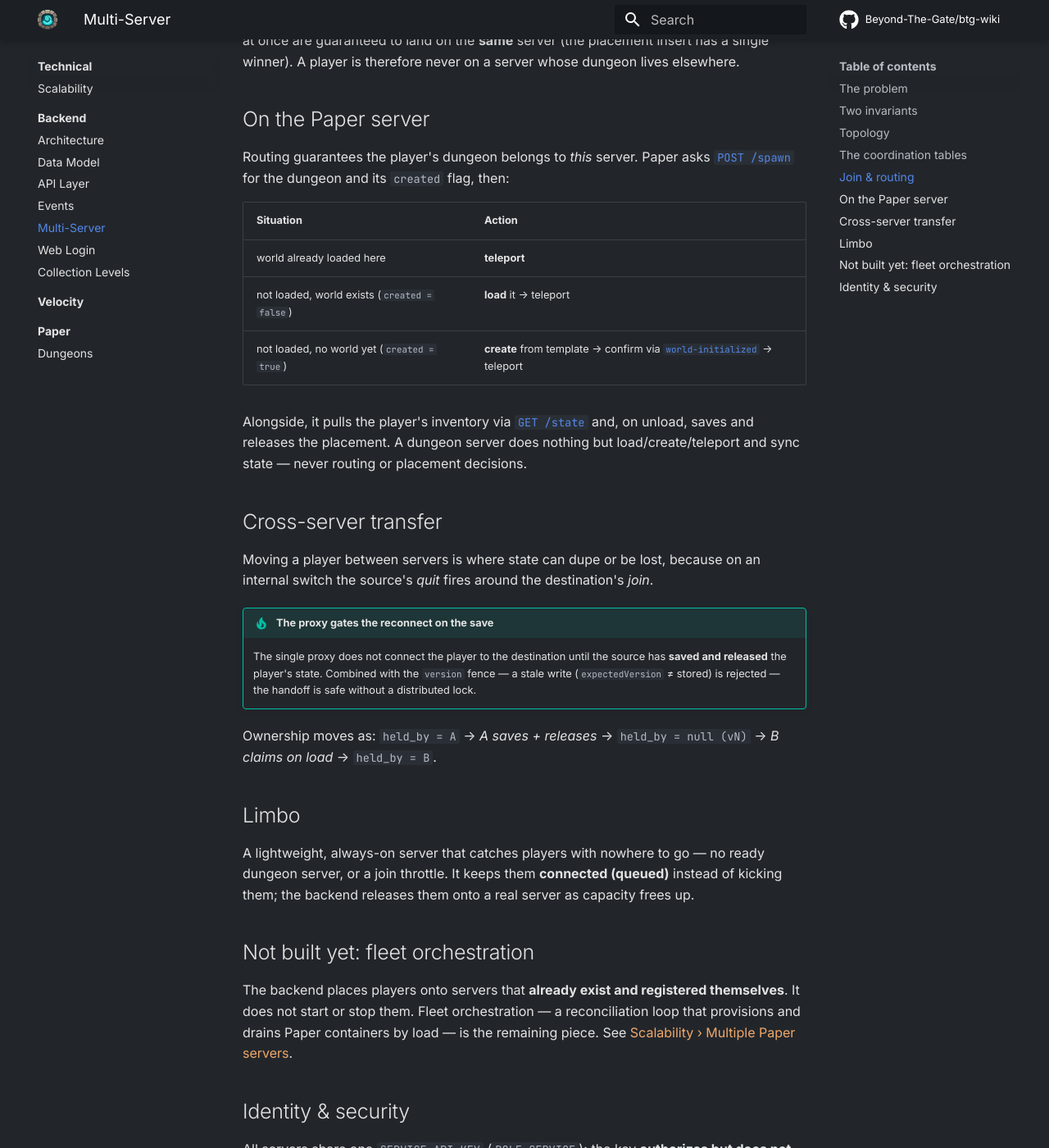
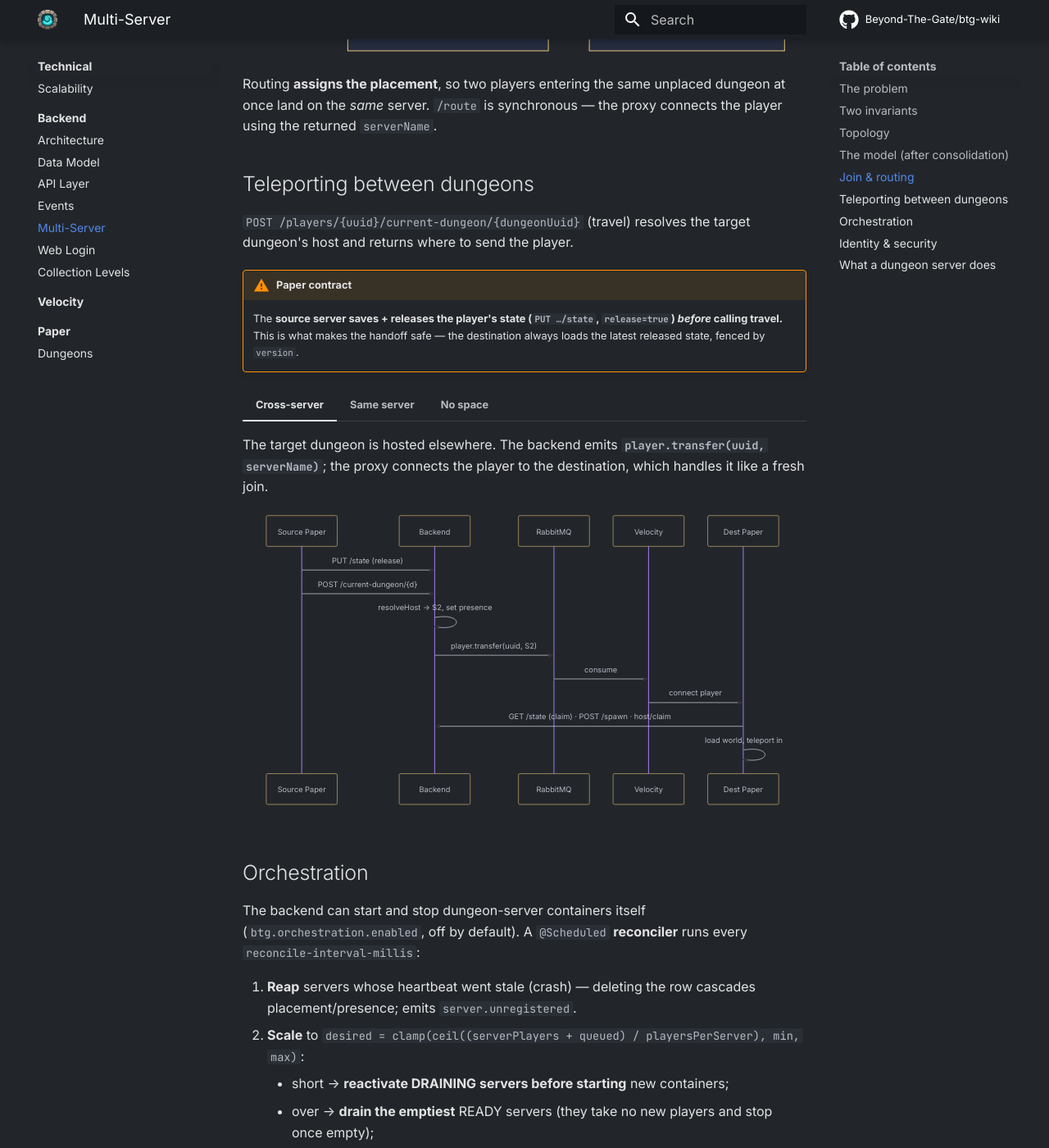
Before and after one commit to Beyond-The-Gate/btg-wiki, an MkDocs documentation site: the page built from docs/technical/backend/multi-server.md, in a window 1280 px wide and 1400 px high, scrolled down 3012 px. Shown: the whole window at 82% size. Built offline with MkDocs 1.6.1 and Material for MkDocs 9.7.7, drawn with Linux system fonts in a browser that asks for light colours; comment, search, counter and statistics services are not loaded; some of the changed text lies outside the part shown.

Commit message:
docs(technical): update for consolidation + orchestration
- multi-server page: consolidated model, teleport flows (cross/same/no-space), orchestration
- data-model: V11; api: renamed placement->host, new heartbeat/unregister/travel, serverUuid
- events: player.transfer, player.evicted, server.registered/unregistered
- scalability: fleet orchestration now built; architecture: slice layout

````diff
--- a/docs/technical/backend/multi-server.md
+++ b/docs/technical/backend/multi-server.md
@@ -1,20 +1,20 @@
 # Multi-Server
 
-How Beyond the Gate runs **many Paper dungeon servers** behind one proxy, coordinated entirely by the backend. This is the concept; the concrete endpoints are in the [API](api.md#multi-server) and the tables in the [Data Model](data-model.md).
+How Beyond the Gate runs **many Paper dungeon servers** behind one proxy, coordinated — and scaled — by the backend. This is the concept and the key flows; the endpoints are in the [API](api.md#multi-server), the events in [Events](events.md#multi-server), the tables in the [Data Model](data-model.md).
 
-!!! abstract "Scope"
-    This covers the **backend coordination** — registry, placement, presence, portable player state, routing, limbo. Starting and stopping Paper containers (fleet orchestration) is **not built yet**. Bans are enforced by the proxy at join, not here.
+!!! abstract "What the backend does"
+    Registry, placement, presence, portable player state, routing, limbo, **and** orchestration (starting/stopping dungeon-server containers). Bans are enforced by the proxy at join, not here.
 
 ## The problem
 
-One Paper server holding every dungeon world doesn't scale. But a dungeon world is **single-writer** — it can be open on only one server at a time — and players carry **state** (inventory, xp, hunger) that must follow them across servers without being duplicated or lost.
+One Paper server holding every dungeon doesn't scale. But a dungeon world is **single-writer** (open on only one server at a time), and players carry **state** (inventory, xp, hunger) that must follow them across servers without being duplicated or lost.
 
 ## Two invariants
 
-Everything here exists to uphold these, and both are enforced *structurally* in PostgreSQL:
+Both are enforced *structurally* in PostgreSQL:
 
-1. **A dungeon is hosted on at most one server at a time** — enforced by the primary key of `dungeon_placement` (`dungeon_uuid`).
-2. **A player's live state is owned by at most one server at a time** — enforced by `player_state.held_by` plus a monotonic `version` fence.
+1. **A dungeon is hosted on at most one server** — `dungeon.server_uuid` (one dungeon row → one host).
+2. **A player's live state is owned by at most one server** — `player_state.held_by` + a monotonic `version` fence.
 
 ## Topology
 
@@ -23,83 +23,121 @@ flowchart TB
     proxy[Velocity Proxy]
     limbo[Limbo server]
     d1[Dungeon server 1]
-    d2[Dungeon server 2]
     dn[Dungeon server N]
     subgraph backend[Backend · single instance]
-        api[Coordinator]
+        api[Coordinator + reconciler]
     end
     pg[(PostgreSQL)]
+    docker[(Docker Engine)]
 
     proxy -->|/route| api
     proxy --> limbo
     proxy --> d1
-    proxy --> d2
     proxy --> dn
     d1 --> api
-    d2 --> api
     dn --> api
     api --> pg
+    api -->|start/stop| docker
+    api -.->|events| proxy
 ```
 
-Dungeon servers are **stateless and interchangeable** — kill one and the only cost is reloading its worlds and reconnecting its players. They **self-register** on boot and heartbeat, so the backend never needs static per-server config.
+Dungeon servers are **stateless and interchangeable** — they self-register on boot and heartbeat; kill one and the only cost is reloading its worlds and reconnecting its players. **Limbo** is a single always-on server named by config, not a registry row.
 
-## The coordination tables
+## The model (after consolidation)
 
-| Table | Holds | Lock |
-|---|---|---|
-| `game_server` | registry: kind, address, status, capacity, last heartbeat | liveness = fresh heartbeat |
-| `dungeon_placement` | which server hosts a dungeon's world + load state | **PK `dungeon_uuid`** (one host) |
-| `player_session` | one live session per player: server, state, heartbeat | **PK `player_uuid`** (no double login) |
-| `player_state` | portable inventory/xp/hunger blob | `held_by` + `version` |
+Coordination lives **on the entities it describes** — there are no separate placement/session tables:
 
-## Join & routing
+| Table / column | Holds |
+|---|---|
+| `dungeon_server` | registry: name, address, `status` (`READY`/`DRAINING`/…), `player_count`, `dungeon_count`, `last_heartbeat` |
+| `dungeon.server_uuid` + `dungeon.status` | which server hosts the world + its load state (`LOADING`/`LOADED`/`SAVING`/`UNLOADING`) |
+| `player.current_server_uuid` + `player.status` | presence: where the player is + `OFFLINE`/`QUEUED`/`CONNECTING`/`ONLINE` |
+| `player_state` | portable inventory/xp/hunger blob, `held_by` + `version` |
 
-On join the proxy asks the backend one question — *which server?* — and the backend runs the placement decision:
+A server is **alive** while `last_heartbeat` is within `btg.multiserver.heartbeat-timeout-seconds` (30s; Paper beats ~15s).
+
+## Join &amp; routing
+
+On join the proxy asks the backend one question — *which server?* Placement respects a soft cap (`players-per-server`, 50): new placements pick the least-loaded server **with room**; co-location ignores the cap; limbo only when all are full or none exist.
 
 ```mermaid
 flowchart TD
-    join[Player joins] --> route["POST /route"]
+    join[Player joins] --> route["POST /players/{uuid}/route"]
     route --> resolve[Resolve player's dungeon]
     resolve --> live{Already placed<br/>on a live server?}
     live -->|yes| host[Route there · co-location]
-    live -->|no| pick{Ready dungeon server<br/>with capacity?}
-    pick -->|yes| assign[Assign placement · route there]
-    pick -->|no| limbo{Limbo available?}
-    limbo -->|yes| park[Park in limbo · queued]
-    limbo -->|no| none[NO_SERVER · hold]
+    live -->|no| pick{READY server<br/>with room?}
+    pick -->|yes| assign[Assign host · route there]
+    pick -->|no| limbo[Park in limbo · QUEUED]
 ```
 
-Because routing **assigns the placement**, two players entering the same unplaced dungeon at once are guaranteed to land on the **same** server (the placement insert has a single winner). A player is therefore never on a server whose dungeon lives elsewhere.
+Routing **assigns the placement**, so two players entering the same unplaced dungeon at once land on the *same* server. `/route` is synchronous — the proxy connects the player using the returned `serverName`.
 
-## On the Paper server
+## Teleporting between dungeons
 
-Routing guarantees the player's dungeon belongs to *this* server. Paper asks [`POST /spawn`](api.md#spawn-resolve-on-join) for the dungeon and its `created` flag, then:
+`POST /players/{uuid}/current-dungeon/{dungeonUuid}` (travel) resolves the target dungeon's host and returns where to send the player.
 
-| Situation | Action |
-|---|---|
-| world already loaded here | **teleport** |
-| not loaded, world exists (`created = false`) | **load** it → teleport |
-| not loaded, no world yet (`created = true`) | **create** from template → confirm via [`world-initialized`](api.md#mark-world-initialized) → teleport |
+!!! warning "Paper contract"
+    The **source server saves + releases the player's state (`PUT …/state`, `release=true`) *before* calling travel.** This is what makes the handoff safe — the destination always loads the latest released state, fenced by `version`.
 
-Alongside, it pulls the player's inventory via [`GET /state`](api.md#player-state) and, on unload, saves and releases the placement. A dungeon server does nothing but load/create/teleport and sync state — never routing or placement decisions.
+=== "Cross-server"
 
-## Cross-server transfer
+    The target dungeon is hosted elsewhere. The backend emits **`player.transfer(uuid, serverName)`**; the proxy connects the player to the destination, which handles it like a fresh join.
 
-Moving a player between servers is where state can dupe or be lost, because on an internal switch the source's *quit* fires around the destination's *join*.
+    ```mermaid
+    sequenceDiagram
+        participant S1 as Source Paper
+        participant API as Backend
+        participant MQ as RabbitMQ
+        participant Prox as Velocity
+        participant S2 as Dest Paper
+        S1->>API: PUT /state (release)
+        S1->>API: POST /current-dungeon/{d}
+        API->>API: resolveHost -> S2, set presence
+        API->>MQ: player.transfer(uuid, S2)
+        MQ->>Prox: consume
+        Prox->>S2: connect player
+        S2->>API: GET /state (claim) · POST /spawn · host/claim
+        S2->>S2: load world, teleport in
+    ```
 
-!!! tip "The proxy gates the reconnect on the save"
-    The single proxy does not connect the player to the destination until the source has **saved and released** the player's state. Combined with the `version` fence — a stale write (`expectedVersion` ≠ stored) is rejected — the handoff is safe without a distributed lock.
+=== "Same server"
 
-Ownership moves as: `held_by = A` → *A saves + releases* → `held_by = null (vN)` → *B claims on load* → `held_by = B`.
+    The target dungeon is on the server the player is already on. The backend returns the **same** server name and emits **no** transfer event; Paper just **teleports locally** (loading the world via ASP if needed) and re-acquires its state claim. No proxy hop, no handoff.
 
-## Limbo
+=== "No space"
 
-A lightweight, always-on server that catches players with nowhere to go — no ready dungeon server, or a join throttle. It keeps them **connected (queued)** instead of kicking them; the backend releases them onto a real server as capacity frees up.
+    No READY server has room. The backend parks the player in **limbo** (`QUEUED`) and emits `player.transfer(uuid, "limbo")`. The reconciler counts queued players as demand, scales up (or un-drains), and on a later tick **unsticks** them — re-routing to the new server and emitting a fresh `player.transfer`. Nothing stays stuck.
 
-## Not built yet: fleet orchestration
+## Orchestration
 
-The backend places players onto servers that **already exist and registered themselves**. It does not start or stop them. Fleet orchestration — a reconciliation loop that provisions and drains Paper containers by load — is the remaining piece. See [Scalability › Multiple Paper servers](../scalability.md#multiple-paper-servers).
+The backend can start and stop dungeon-server containers itself (`btg.orchestration.enabled`, off by default). A `@Scheduled` **reconciler** runs every `reconcile-interval-millis`:
 
-## Identity & security
+1. **Reap** servers whose heartbeat went stale (crash) — deleting the row cascades placement/presence; emits `server.unregistered`.
+2. **Scale** to `desired = clamp(ceil((serverPlayers + queued) / playersPerServer), min, max)`:
+     - short → **reactivate DRAINING servers before starting** new containers;
+     - over → **drain the emptiest** READY servers (they take no new players and stop once empty);
+     - never starts unless every server is full.
+3. **Stop** drained-empty servers (`server.unregistered`).
+4. **Unstick** queued/limbo players onto servers that now have room.
 
-All servers share one `SERVICE_API_KEY` (`ROLE_SERVICE`); the key **authorizes but does not identify**. A server's identity is its self-reported `id` from registration, trusted because the key already gates the network boundary. Bans are enforced by the proxy at join — `/route` does not re-check them.
+```mermaid
+flowchart LR
+    reap[Reap dead] --> plan[Plan desired vs actual]
+    plan --> act[Un-drain / start / drain]
+    act --> stop[Stop drained-empty]
+    stop --> unstick[Unstick limbo players]
+```
+
+Containers are managed through a swappable `ServerOrchestrator` (**Docker Engine API** today, over the mounted socket; Swarm/k8s later). A started container receives its identity (`BTG_SERVER_UUID/NAME/ADDRESS`) via env and **self-registers**; the backend never pre-creates the row.
+
+!!! note "Proxy stays in sync"
+    Registration and removal emit `server.registered` / `server.unregistered` so Velocity adds and drops backends dynamically as the fleet scales.
+
+## Identity &amp; security
+
+All servers share one `SERVICE_API_KEY` (`ROLE_SERVICE`); the key **authorizes but does not identify**. A server's identity is its self-reported `uuid` from registration, trusted because the key already gates the network boundary.
+
+## What a dungeon server does
+
+Routing guarantees the player's dungeon belongs to *this* server. Paper then: `/spawn` (dungeon + `created`) → load or clone-from-template the world (ASP) → `GET /state` (inventory) → `host/claim` → teleport. On `/stop` it calls `DELETE /servers/{uuid}` for a graceful, instant deregister (no waiting for a missed heartbeat). Nothing player- or world-durable lives on Paper.
````
Also changed, not shown: docs/technical/backend/api.md (+44 -40 lines), docs/technical/backend/architecture.md (+5 -6 lines), docs/technical/backend/data-model.md (+1 -0 lines), docs/technical/backend/events.md (+37 -5 lines), docs/technical/scalability.md (+8 -8 lines).
